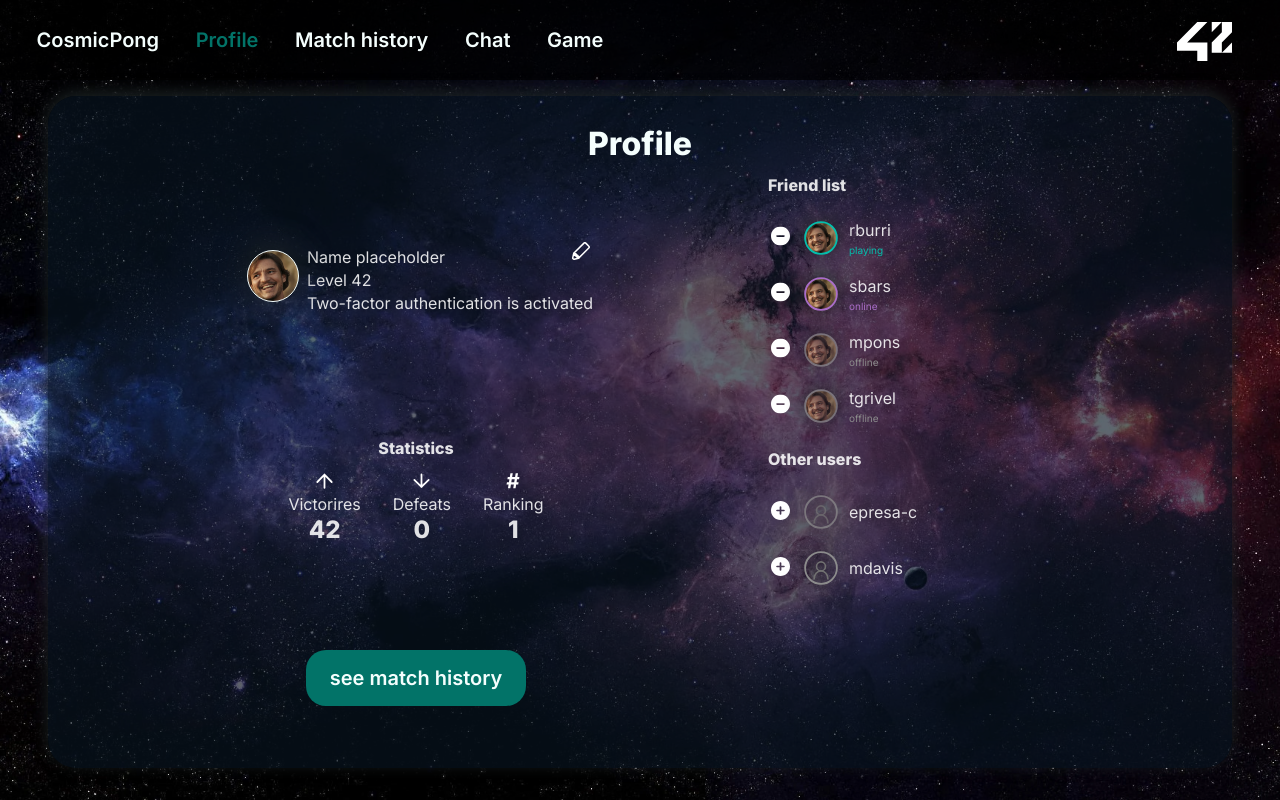
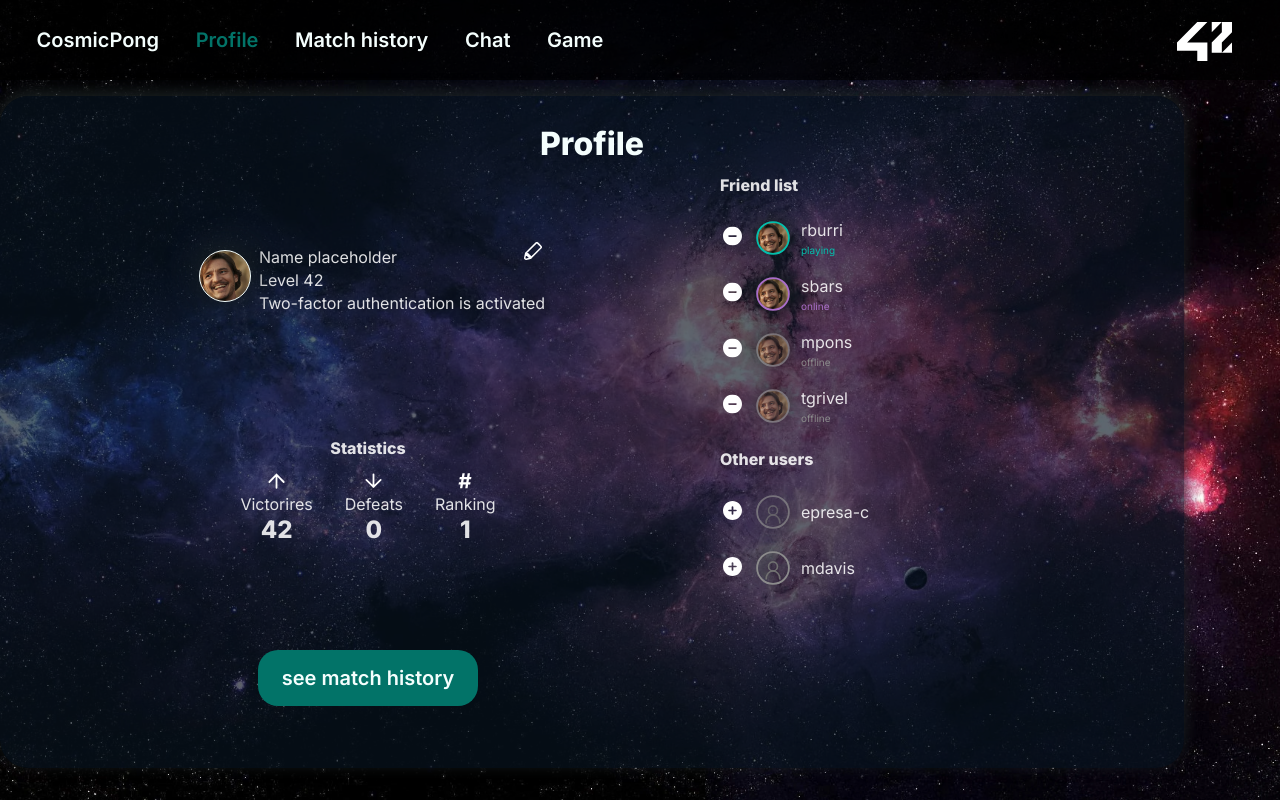
Before and after one commit to eprei/42_ft_transcendence, a React (Vite) app in the folder frontend/: page /profile in a window 1280 px wide. Built offline with nearby package versions, Linux system fonts and the light colour scheme.

Commit message:
Update frontend/src/pages/Profile.tsx
Simplify css styles with only one div => same result.

Co-authored-by: Robin Burri <robinburri@tutanota.com>

```diff
--- a/frontend/src/pages/Profile.tsx
+++ b/frontend/src/pages/Profile.tsx
@@ -4,9 +4,7 @@ import styles from './Profile.module.css'
 const Profile = () => {
     return (
         <div className={styles.container}>
-            <div className={styles.profile}>
-                <MainProfile />
-            </div>
+            <MainProfile />
         </div>
     )
 }
```
